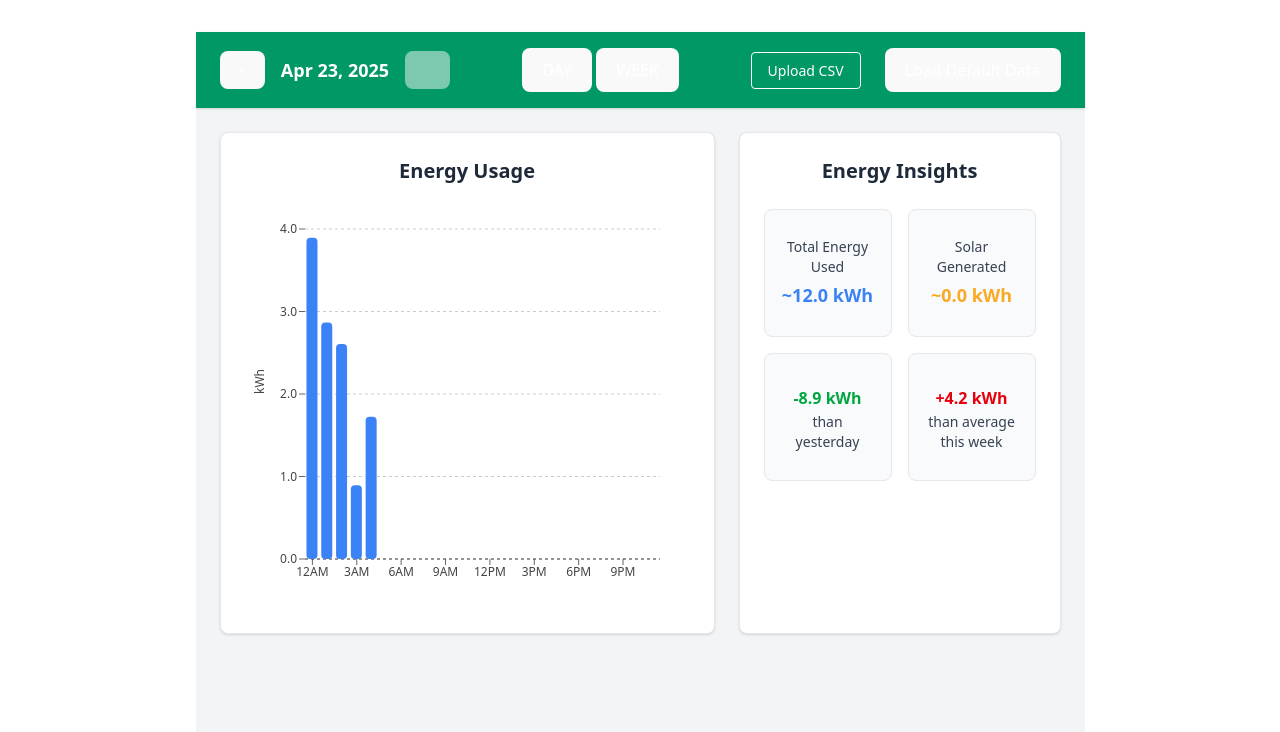
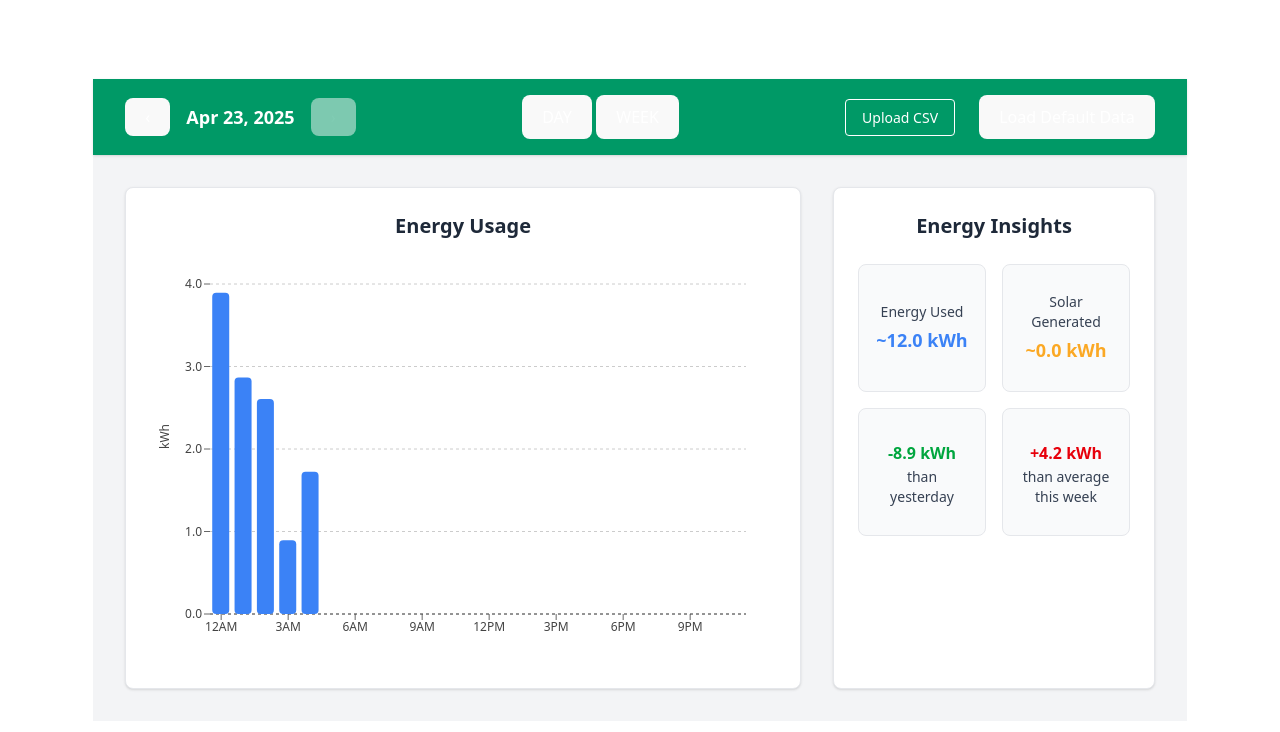
Before and after one commit to gpsugy/my-energy-story, a React (Vite) app: page / in a window 1280 px wide. Shown: the top 732 px of the page. Built offline with nearby package versions, Linux system fonts and the light colour scheme; the HTML template or start-up script is replaced by a standard one.

Commit message:
Fix container styling

```diff
--- a/src/App.tsx
+++ b/src/App.tsx
@@ -80,9 +80,9 @@ function App() {
   }
 
   return (
-    <div className="min-h-screen bg-gray-100">
-      <header className="bg-emerald-600 px-6 py-4 shadow">
-        <div className="flex flex-wrap items-center justify-between gap-4">
+    <div className="bg-gray-100">
+      <header className="bg-emerald-600 px-8 py-4 shadow">
+        <div className="flex flex-wrap items-center justify-between gap-4 max-w-[2400px] mx-auto">
           {/* Date + Navigation */}
           <div className="flex items-center space-x-4">
             <button
@@ -157,9 +157,9 @@ function App() {
       </header>
 
       {/* Main Content */}
-      <main className="max-w-7xl mx-auto px-6 py-6">
-        <div className="grid grid-cols-1 lg:grid-cols-5 gap-6">
-          <div className="lg:col-span-3">
+      <main className="max-w-[2400px] mx-auto px-8 py-8">
+        <div className="grid grid-cols-1 lg:grid-cols-12 gap-8">
+          <div className="lg:col-span-8">
             <EnergyChart
               data={energyData!}
               keys={currentKeys}
@@ -174,7 +174,7 @@ function App() {
               isNextDisabled={isNextDisabled}
             />
           </div>
-          <div className="lg:col-span-2">
+          <div className="lg:col-span-4">
             <EnergyInsights
               grouping={grouping}
               currentKey={currentKey}
--- a/src/components/EnergyChart.tsx
+++ b/src/components/EnergyChart.tsx
@@ -88,7 +88,7 @@ export default function EnergyChart(props: EnergyChartProps) {
                         <strong>
                           {isNegative ? '↓' : '↑'} {abs} kWh
                         </strong>
-                        <span style={{ marginLeft: '8px' }}>{isNegative ? 'Energy Consumed' : 'Energy Generated'}</span>
+                        <span style={{ marginLeft: '8px' }}>{isNegative ? 'Solar Generated' : 'Energy Used'}</span>
                       </p>
                     </div>
                   );
--- a/src/components/EnergyInsights.tsx
+++ b/src/components/EnergyInsights.tsx
@@ -96,7 +96,7 @@ export default function EnergyInsights({
           className="flex-1 flex flex-col items-center justify-center py-2 px-4 border border-gray-200 rounded-lg bg-gray-50 aspect-square max-h-32"
           style={{ color: APP_CONSUMPTION_COLOR }}
         >
-          <span className="text-sm font-medium text-gray-700">Total Energy Used</span>
+          <span className="text-sm font-medium text-gray-700">Energy Used</span>
           <span className="text-lg font-bold mt-1">{formatKWh(totalConsumption)}</span>
         </div>
         <div
```
